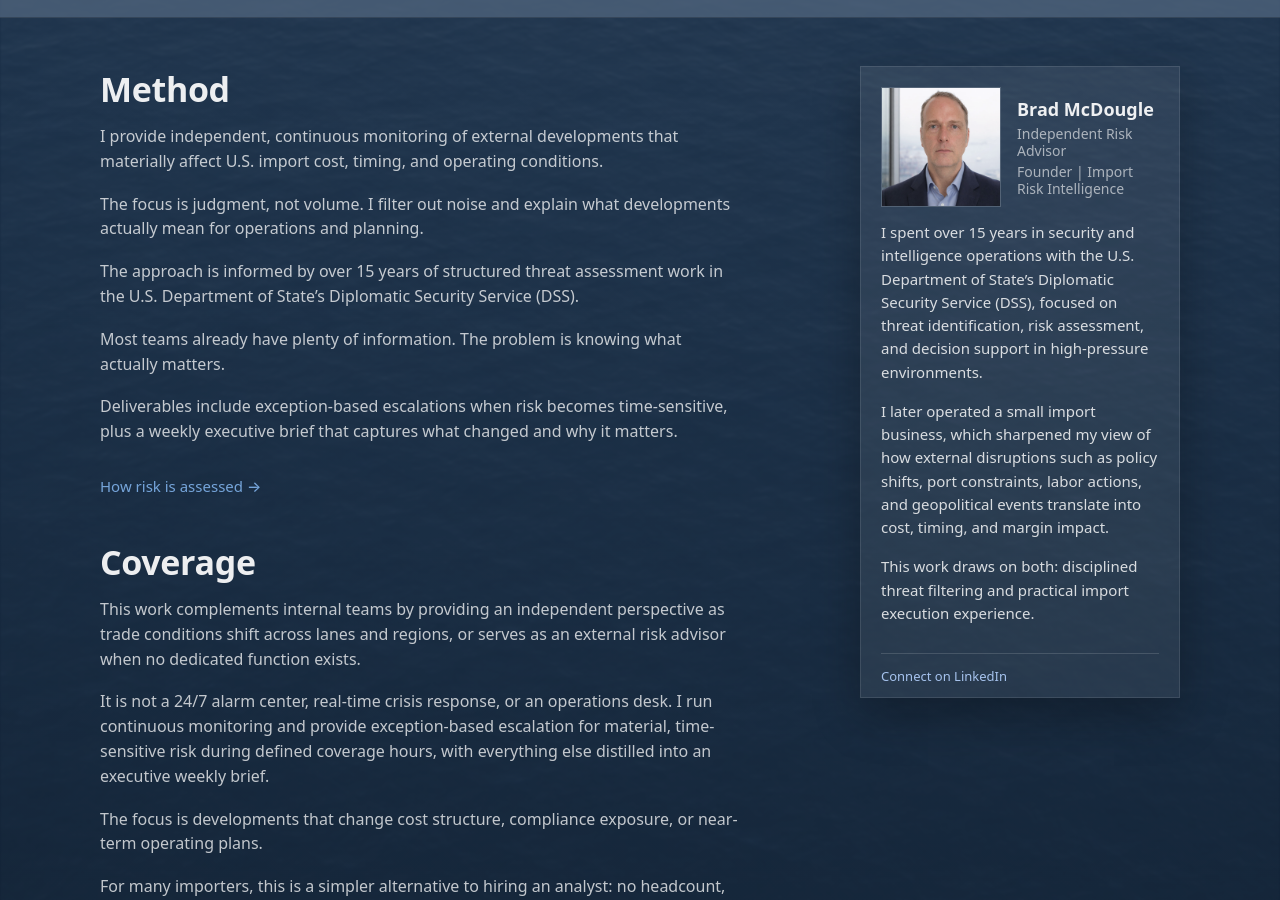
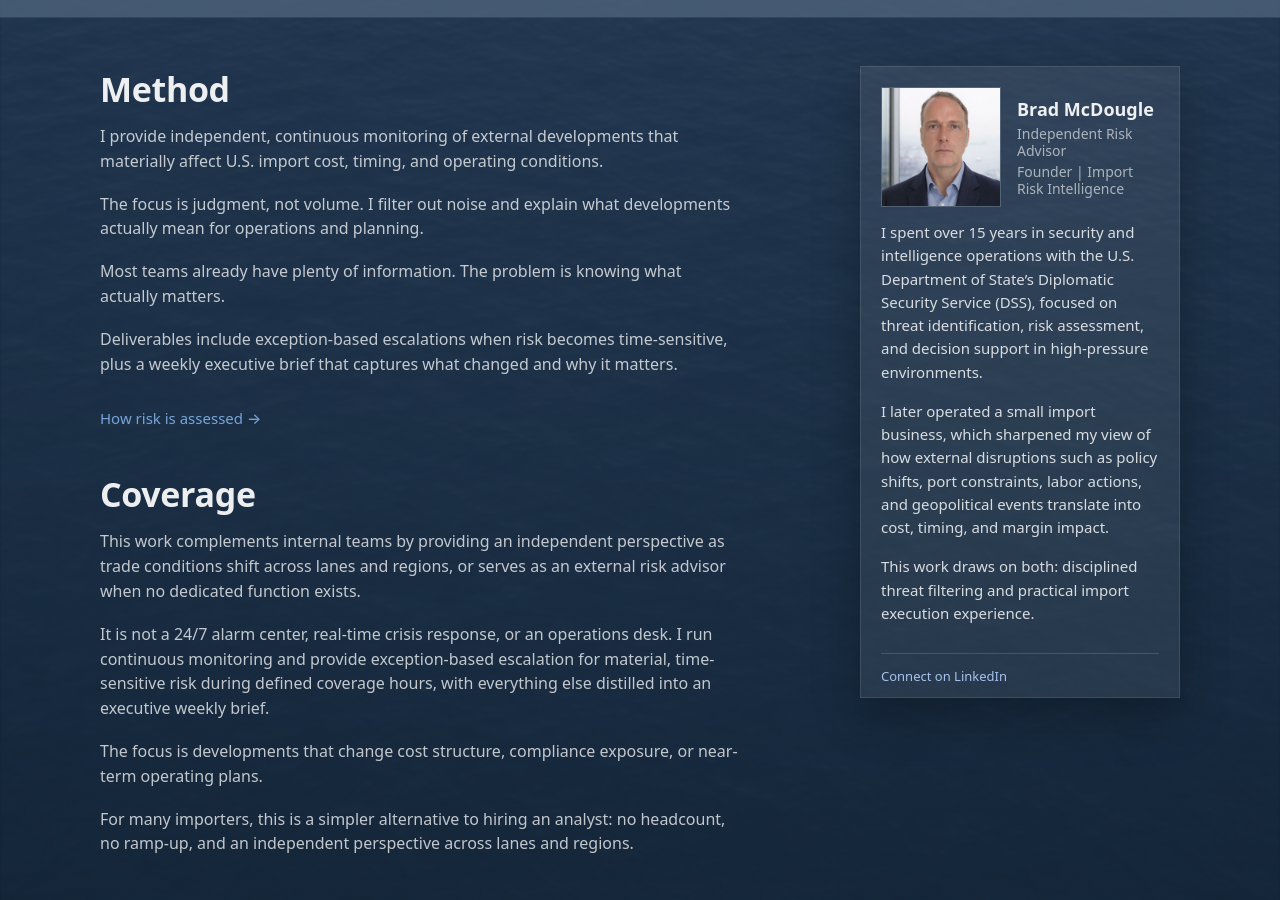
Before and after one commit to importrisk/import-risk-intelligence-site, a Jekyll site: the page built from index.html, in a window 1280 px wide and 900 px high, scrolled down 817 px. Built offline with Jekyll 4.4.1, drawn with Linux system fonts in a browser that asks for light colours.

Commit message:
Update index.html

```diff
--- a/index.html
+++ b/index.html
@@ -100,10 +100,6 @@ description: Independent risk assessment for U.S. importers.
         </p>
 
         <p class="section-text">
-          The approach is informed by over 15 years of structured threat assessment work in the U.S. Department of State’s Diplomatic Security Service (DSS).
-        </p>
-
-        <p class="section-text">
           Most teams already have plenty of information. The problem is knowing what actually matters.
         </p>
 
```
